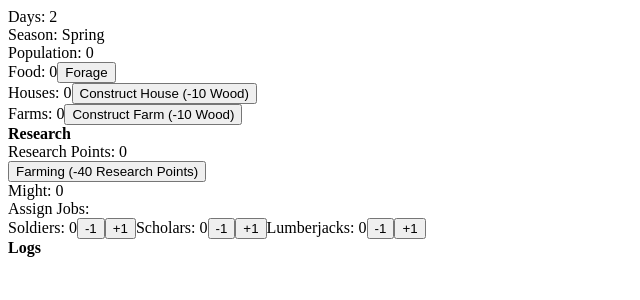
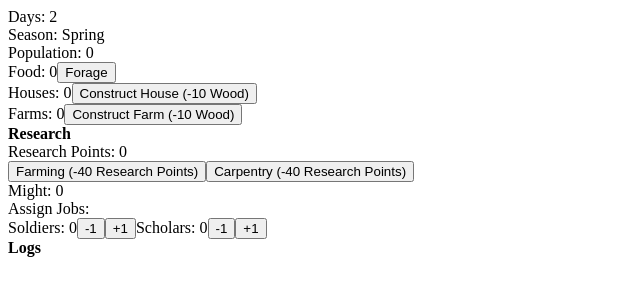
Before and after one commit to nicholas-crawford/thykingdomcome, a React (Vite) app: page / in a window 1280 px wide. Shown: the top 300 px of the page, without its empty margins (0-640 px from the left). Built offline with nearby package versions, Linux system fonts and the light colour scheme.

Commit message:
- Changed Spring balancing - Added carpentry research

```diff
--- a/src/App.tsx
+++ b/src/App.tsx
@@ -91,12 +91,12 @@ const getSeason = (day: number) => {
   }
 };
 
-const getProbability = (season: string) => {
+const getProbability = (season: string): Probabilities => {
   if (season === "Spring") {
     return {
-      1: 0.5,
+      1: 0.2,
       2: 0.45,
-      0: 0.05,
+      3: 0.35,
     };
   }
   if (season === "Winter") {
@@ -439,6 +439,18 @@ export default function App() {
             Farming (-40 Research Points)
           </button>
         )}
+        {!game.unlockedMechanics.includes(
+          mechanicsNames.lumberjackUnlocked,
+        ) && (
+          <button
+            onClick={() =>
+              conductResearch(mechanicsNames.lumberjackUnlocked, 40)
+            }
+          >
+            {/* TODO: Fix wording */}
+            Carpentry (-40 Research Points)
+          </button>
+        )}
       </div>
       <div>Might: {might}</div>
       <div>
@@ -450,9 +462,15 @@ export default function App() {
           <span>Scholars: {game.jobs.scholars}</span>
           <button onClick={() => assignJobs("scholars", -1)}>-1</button>
           <button onClick={() => assignJobs("scholars", 1)}>+1</button>
-          <span>Lumberjacks: {game.jobs.lumberjacks}</span>
-          <button onClick={() => assignJobs("lumberjacks", -1)}>-1</button>
-          <button onClick={() => assignJobs("lumberjacks", 1)}>+1</button>
+          {game.unlockedMechanics.includes(
+            mechanicsNames.lumberjackUnlocked,
+          ) && (
+            <>
+              <span>Lumberjacks: {game.jobs.lumberjacks}</span>
+              <button onClick={() => assignJobs("lumberjacks", -1)}>-1</button>
+              <button onClick={() => assignJobs("lumberjacks", 1)}>+1</button>
+            </>
+          )}
         </div>
       </div>
       <div className="Logs">
--- a/src/consts/mechanicNames.tsx
+++ b/src/consts/mechanicNames.tsx
@@ -2,6 +2,7 @@ const mechanicsNames = {
   woodUnlocked: "woodGathering",
   populationUnlocked: "population",
   farmingUnlocked: "farming",
+  lumberjackUnlocked: "carpentry",
 };
 
 export default mechanicsNames;
```
